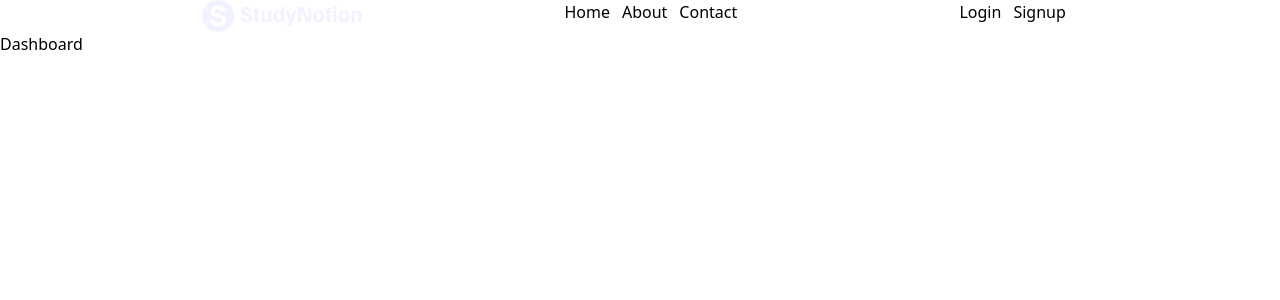
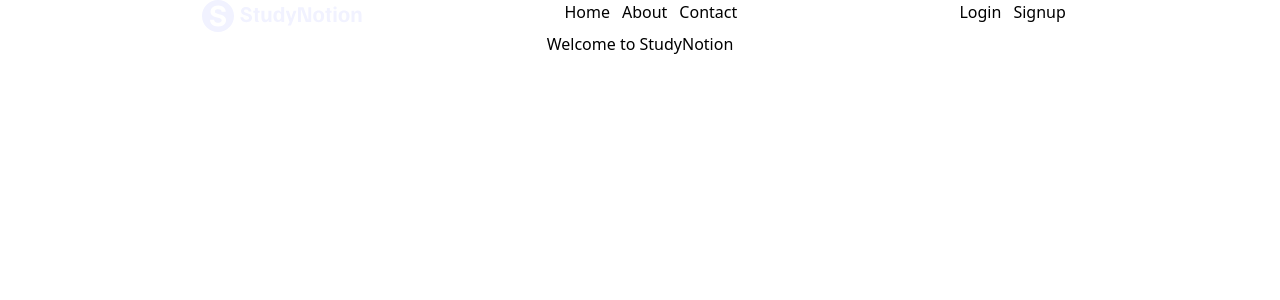
Before and after one commit to Prachi24599/study-notion, a React (Create React App) app: page /dashboard in a window 1280 px wide. Shown: the top 300 px of the page. Built offline with nearby package versions, Linux system fonts and the light colour scheme.

Commit message:
dashboard and home

```diff
--- a/src/pages/Dashboard.js
+++ b/src/pages/Dashboard.js
@@ -1,7 +1,11 @@
 import React from "react";
 
 const Dashboard = () => {
-  return <div>Dashboard</div>;
+  return (
+    <div className="flex justify-center items-center">
+      Welcome to StudyNotion
+    </div>
+  );
 };
 
 export default Dashboard;
--- a/src/pages/Home.js
+++ b/src/pages/Home.js
@@ -1,9 +1,7 @@
-import React from 'react'
+import React from "react";
 
 const Home = () => {
-	return (
-		<div>Home</div>
-	)
-}
+  return <div className="flex justify-center items-center">Home</div>;
+};
 
-export default Home
+export default Home;
```
